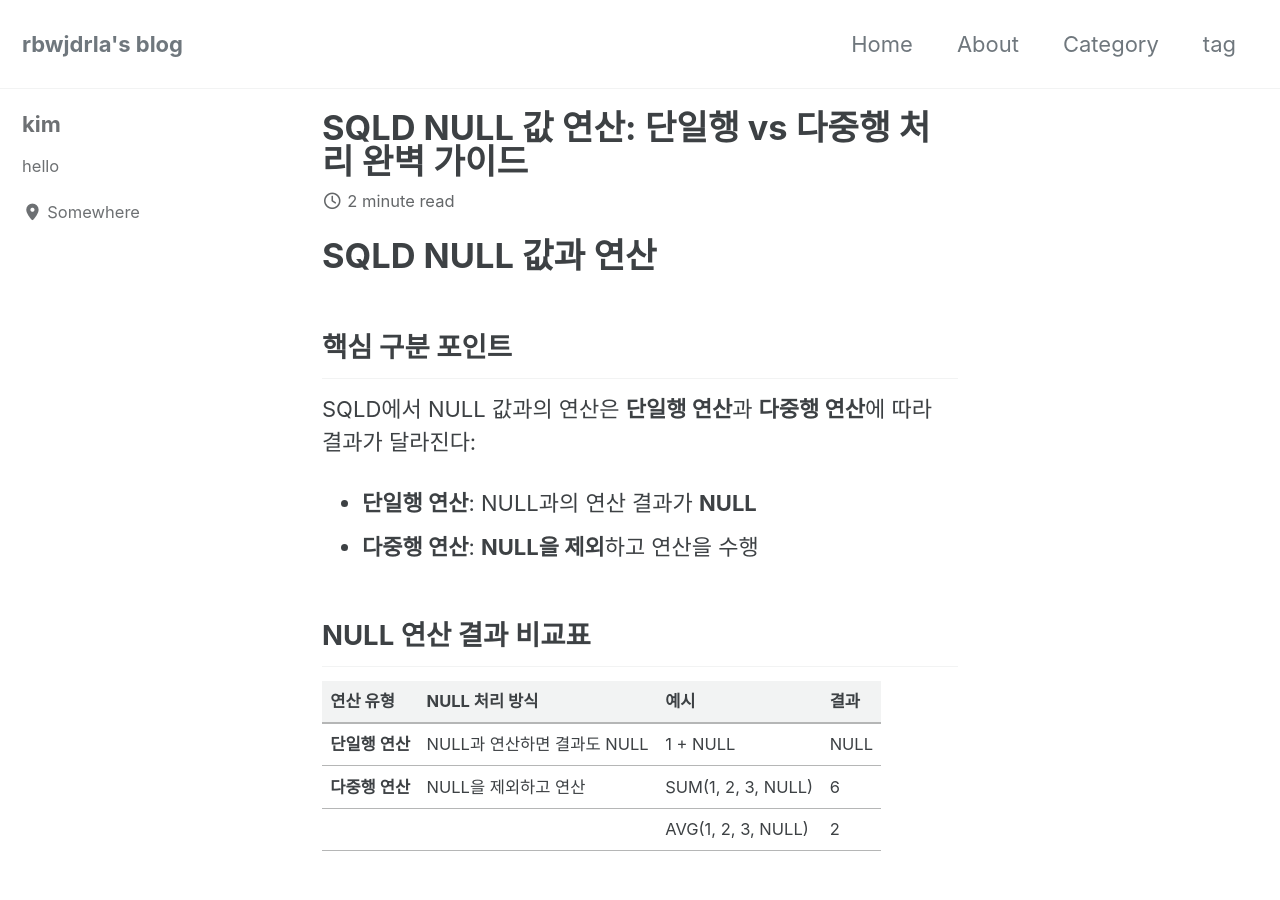
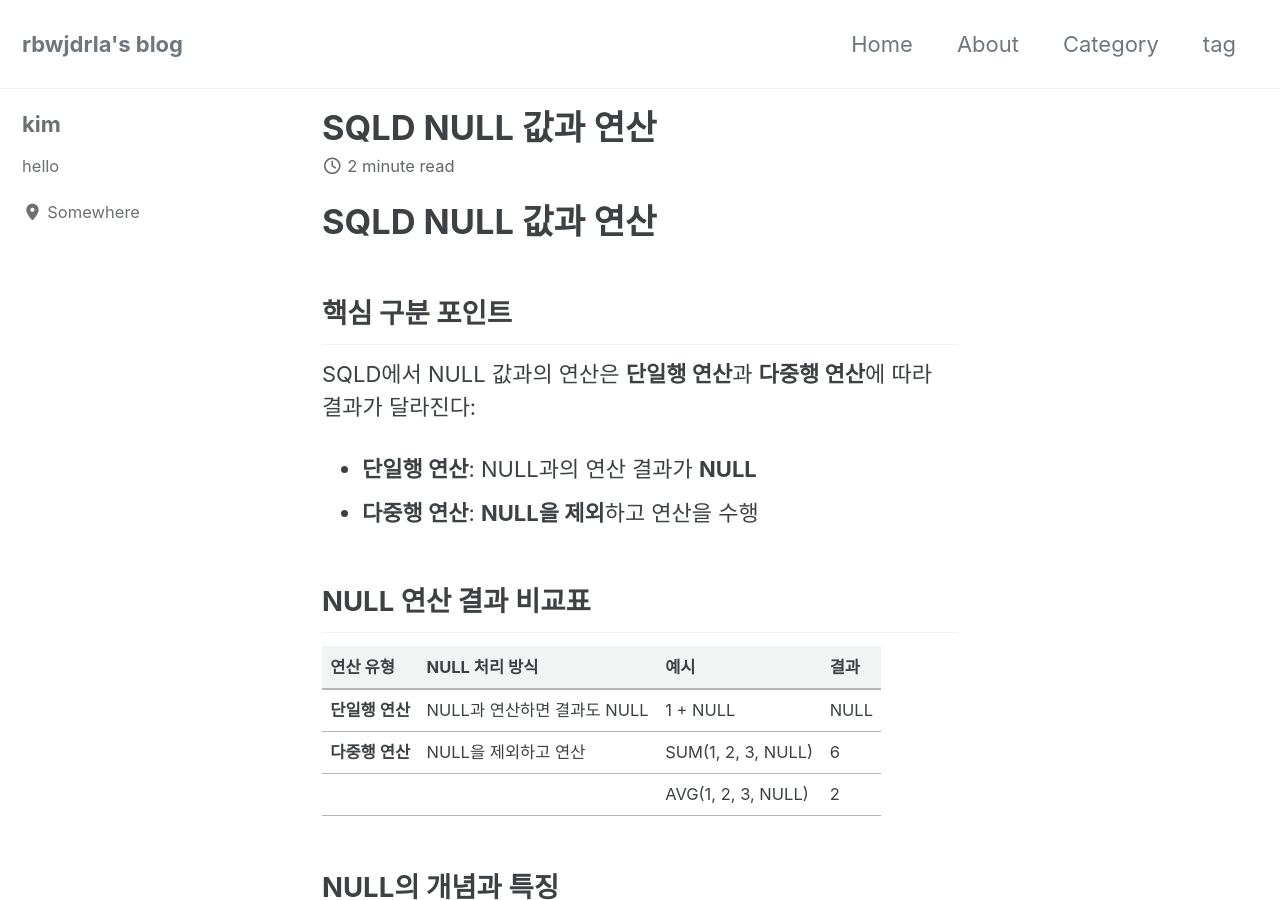
Before and after one commit to rbwjdrla/rbwjdrla.github.io, a Jekyll site: the page built from _posts/2025-08-01-sqld-null-handling-guide.md, in a window 1280 px wide and 900 px high. Built offline with Jekyll 4.4.1, drawn with Linux system fonts in a browser that asks for light colours; cached includes are drawn as plain includes.

Commit message:
docs: revert post title and simplify tags

```diff
--- a/_posts/2025-08-01-sqld-null-handling-guide.md
+++ b/_posts/2025-08-01-sqld-null-handling-guide.md
@@ -1,8 +1,8 @@
 ---
-title: "SQLD NULL 값 연산: 단일행 vs 다중행 처리 완벽 가이드"
+title: "SQLD NULL 값과 연산"
 date: 2025-08-01
 categories: [Database, SQL]
-tags: [sql, sqld, null, database, "단일행 연산", "다중행 연산"]
+tags: [sql, sqld, null]
 ---
 
 # SQLD NULL 값과 연산
```
